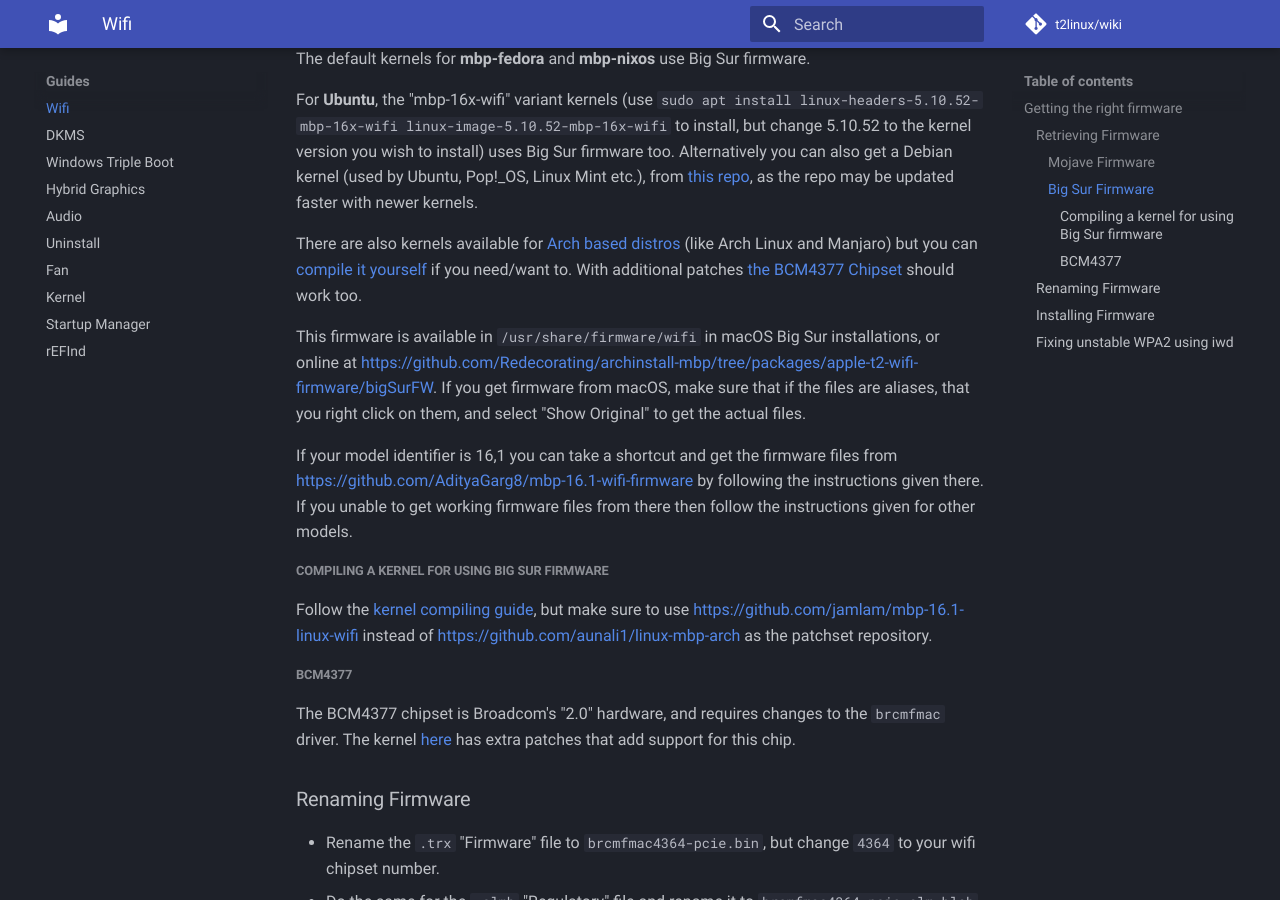
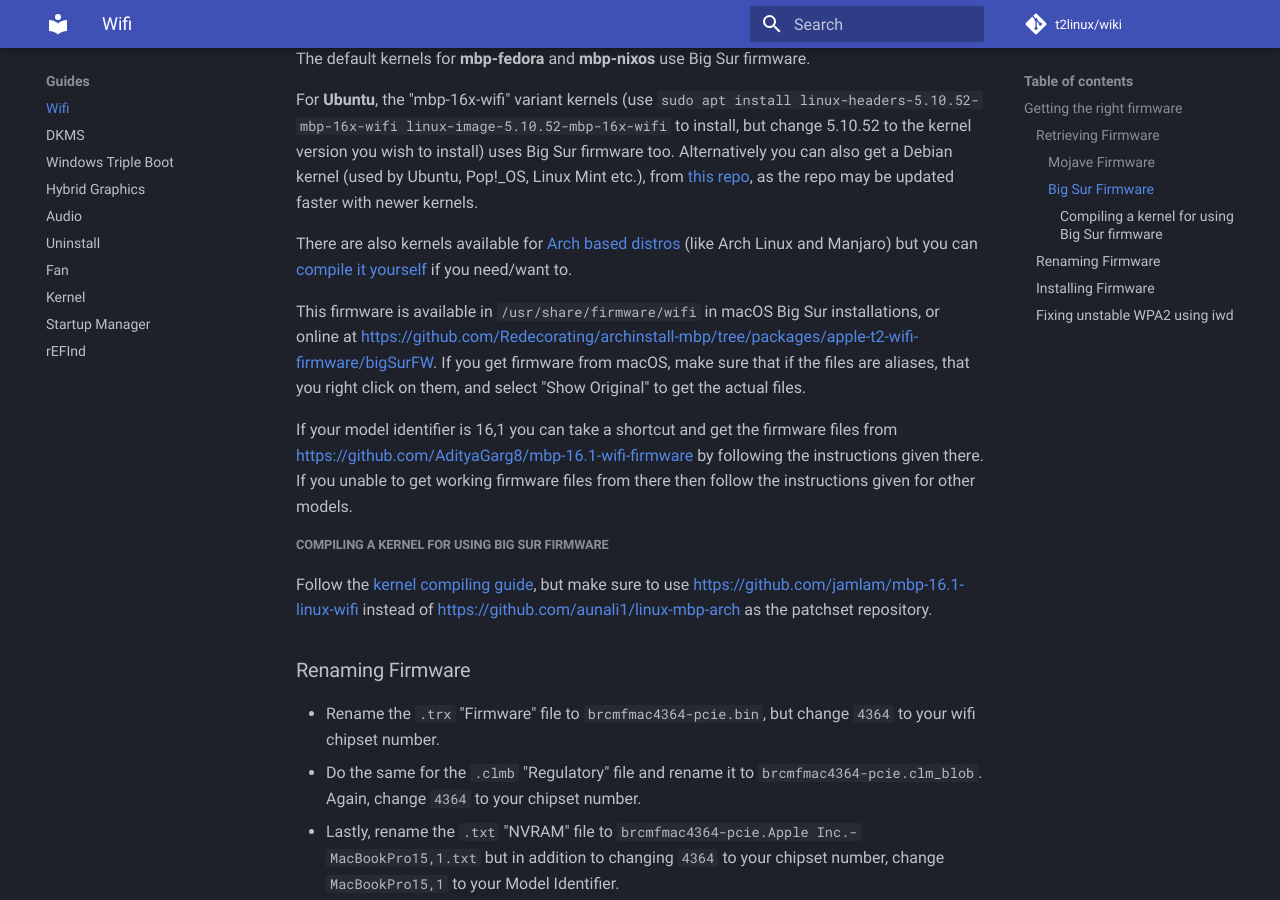
Before and after one commit to t2linux/wiki, an MkDocs documentation site: the page built from docs/guides/wifi.md, in a window 1280 px wide and 900 px high, scrolled down 2125 px. Built offline with MkDocs 1.6.1 and Material for MkDocs 9.7.7, drawn with Linux system fonts in a browser that asks for light colours; comment, search, counter and statistics services are not loaded.

Commit message:
wifi: remote 4377 section

```diff
--- a/docs/guides/wifi.md
+++ b/docs/guides/wifi.md
@@ -24,13 +24,13 @@ Please use the table below to check which patchsets will work for your model.
 |------------------|---------|----------|----------|----------------------|
 | MacBookPro16,1   | BCM4364 | 4        | Bali     | Big Sur              |
 | MacBookPro16,2   | BCM4364 | 4        | Trinidad | Big Sur              |
-| MacBookPro16,3   | BCM4377 | 4        | Tahiti?  | Big Sur[?](https://wiki.t2linux.org/guides/wifi/#bcm4377) |
+| MacBookPro16,3   | BCM4377 | 4        | Tahiti?  | Big Sur              |
 | MacBookPro16,4   | BCM4364 | 4        | Bali?    | Big Sur              |
 | MacBookPro15,1   | BCM4364 | 3        | Kauai    | Mojave / Big Sur     |
 | MacBookPro15,2   | BCM4364 | 3        | Maui     | Mojave / Big Sur     |
 | MacBookPro15,3   | BCM4364 | 3        | Kauai    | Mojave / Big Sur     |
-| MacBookPro15,4   | BCM4377 | 4?       | Formosa  | Big Sur[?](https://wiki.t2linux.org/guides/wifi/#bcm4377) |
-| MacBookAir9,1    | BCM4377 | 4        | Fiji     | Big Sur[?](https://wiki.t2linux.org/guides/wifi/#bcm4377) |
+| MacBookPro15,4   | BCM4377 | 4?       | Formosa  | Big Sur              |
+| MacBookAir9,1    | BCM4377 | 4        | Fiji     | Big Sur              |
 | MacBookAir8,1    | BCM4355 | ?        | Hawaii   | Mojave               |
 | MacBookAir8,2    | BCM4355 | 0c       | Hawaii   | Mojave               |
 | MacMini8,1       | BCM4364 | 3?       | Lanai    | Mojave / Big Sur     |
@@ -69,7 +69,6 @@ The default kernels for **mbp-fedora** and **mbp-nixos** use Big Sur firmware.
 For **Ubuntu**, the "mbp-16x-wifi" variant kernels (use `sudo apt install linux-headers-5.10.52-mbp-16x-wifi linux-image-5.10.52-mbp-16x-wifi` to install, but change 5.10.52 to the kernel version you wish to install) uses Big Sur firmware too. Alternatively you can also get a Debian kernel (used by Ubuntu, Pop!_OS, Linux Mint etc.), from [this repo](https://github.com/AdityaGarg8/mbp-16.x-ubuntu-kernel/releases), as the repo may be updated faster with newer kernels.
 
 There are also kernels available for [Arch based distros](https://github.com/Redecorating/mbp-16.1-linux-wifi/releases) (like Arch Linux and Manjaro) but you can [compile it yourself](https://wiki.t2linux.org/guides/wifi/#compiling-with-corelliums-patchset) if you need/want to.
-With additional patches [the BCM4377 Chipset](https://wiki.t2linux.org/guides/wifi/#bcm4377) should work too.
 
 This firmware is available in `/usr/share/firmware/wifi` in macOS Big Sur installations, or online at [https://github.com/Redecorating/archinstall-mbp/tree/packages/apple-t2-wifi-firmware/bigSurFW](https://github.com/Redecorating/archinstall-mbp/tree/packages/apple-t2-wifi-firmware/bigSurFW). If you get firmware from macOS, make sure that if the files are aliases, that you right click on them, and select "Show Original" to get the actual files.
 
@@ -81,12 +80,6 @@ Follow the [kernel compiling guide](https://wiki.t2linux.org/guides/kernel/#comp
 but make sure to use [https://github.com/jamlam/mbp-16.1-linux-wifi](https://github.com/jamlam/mbp-16.1-linux-wifi)
 instead of [https://github.com/aunali1/linux-mbp-arch](https://github.com/aunali1/linux-mbp-arch)
 as the patchset repository.
-
-##### BCM4377
-
-The BCM4377 chipset is Broadcom's "2.0" hardware, and requires changes to
-the `brcmfmac` driver. The kernel [here](https://github.com/Jemoka/mbp-16.1-linux-wifi)
-has extra patches that add support for this chip.
 
 ### Renaming Firmware
 
```
